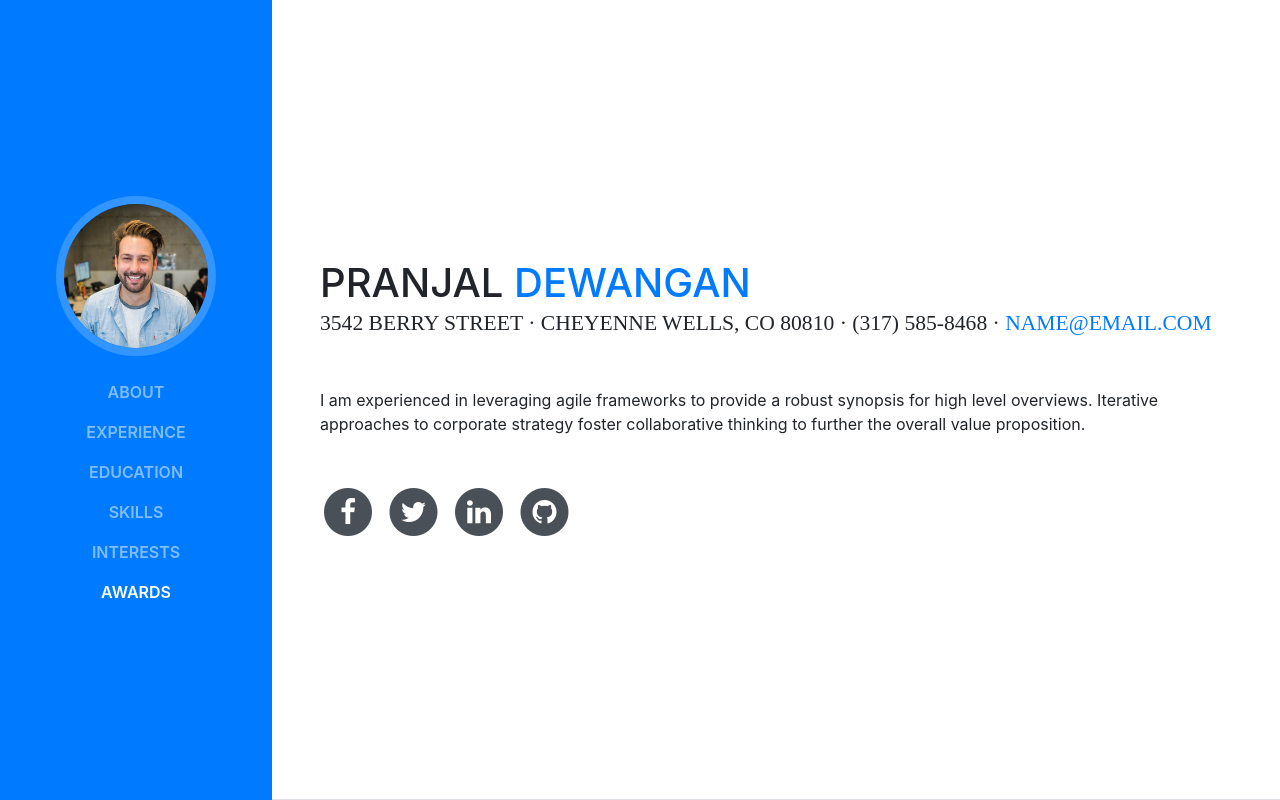
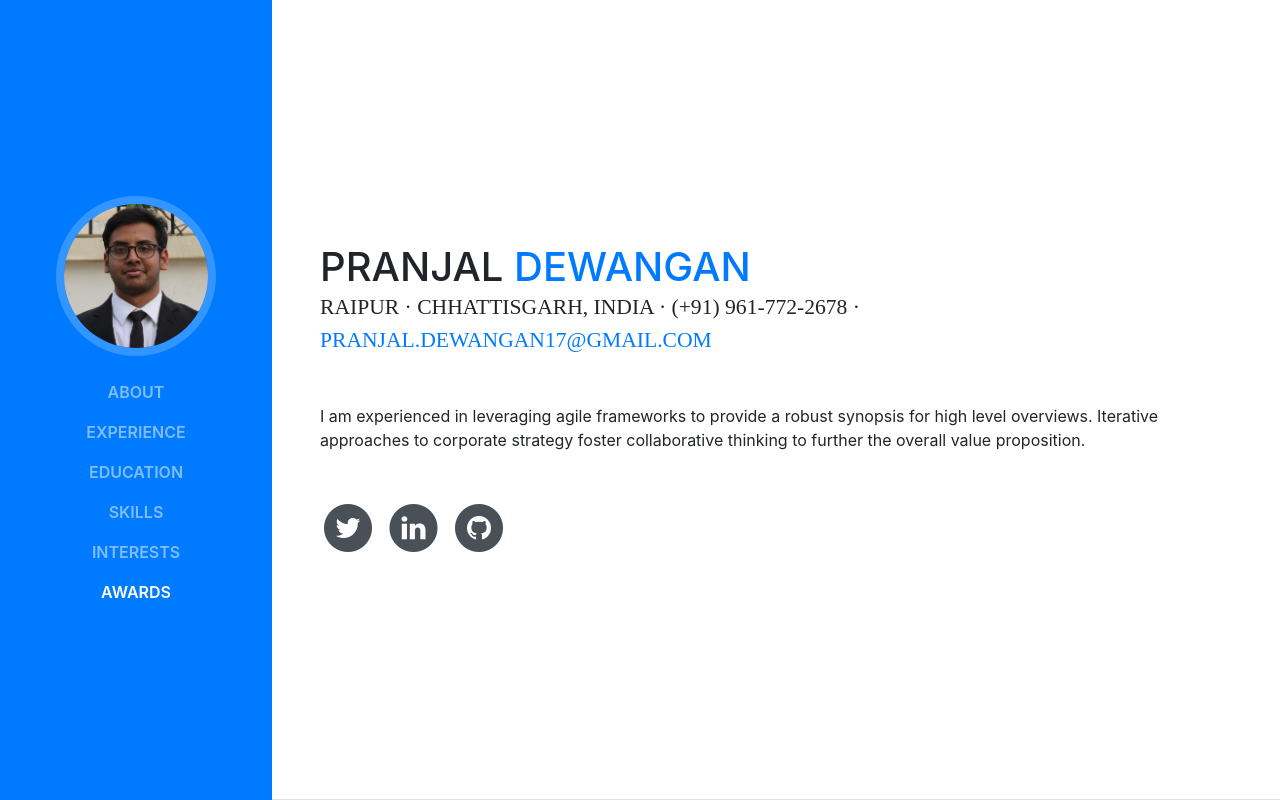
Before and after one commit to Pranjal-dew/Pranjal-dew.github.io, a website with bundled scripts: page index.html in a window 1280 px wide. Shown: the top 800 px of the page. Built offline with nearby package versions, Linux system fonts and the light colour scheme; a web font is replaced by a local one.

Commit message:
name fix

```diff
--- a/index.html
+++ b/index.html
@@ -31,7 +31,7 @@
       <a class="navbar-brand js-scroll-trigger" href="#page-top">
         <span class="d-block d-lg-none">Start Bootstrap</span>
         <span class="d-none d-lg-block">
-          <img class="img-fluid img-profile rounded-circle mx-auto mb-2" src="img/profile.jpg" alt="">
+          <img class="img-fluid img-profile rounded-circle mx-auto mb-2" src="img/profile.jpeg" alt="">
         </span>
       </a>
       <button class="navbar-toggler" type="button" data-toggle="collapse" data-target="#navbarSupportedContent" aria-controls="navbarSupportedContent" aria-expanded="false" aria-label="Toggle navigation">
@@ -68,19 +68,11 @@
           <h1 class="mb-0">Pranjal
             <span class="text-primary">Dewangan</span>
           </h1>
-          <div class="subheading mb-5">3542 Berry Street · Cheyenne Wells, CO 80810 · (317) 585-8468 ·
-            <a href="mailto:name@email.com">name@email.com</a>
+          <div class="subheading mb-5">Raipur · Chhattisgarh, India · (+91) 961-772-2678 ·
+            <a href="mailto:name@pranjal.dewangan17@gmail.com">pranjal.dewangan17@gmail.com</a>
           </div>
           <p class="mb-5">I am experienced in leveraging agile frameworks to provide a robust synopsis for high level overviews. Iterative approaches to corporate strategy foster collaborative thinking to further the overall value proposition.</p>
           <ul class="list-inline list-social-icons mb-0">
-            <li class="list-inline-item">
-              <a href="#">
-                <span class="fa-stack fa-lg">
-                  <i class="fa fa-circle fa-stack-2x"></i>
-                  <i class="fa fa-facebook fa-stack-1x fa-inverse"></i>
-                </span>
-              </a>
-            </li>
             <li class="list-inline-item">
               <a href="#">
                 <span class="fa-stack fa-lg">
```
Also changed, not shown: img/profile.jpeg (added), img/profile.jpg (deleted).
